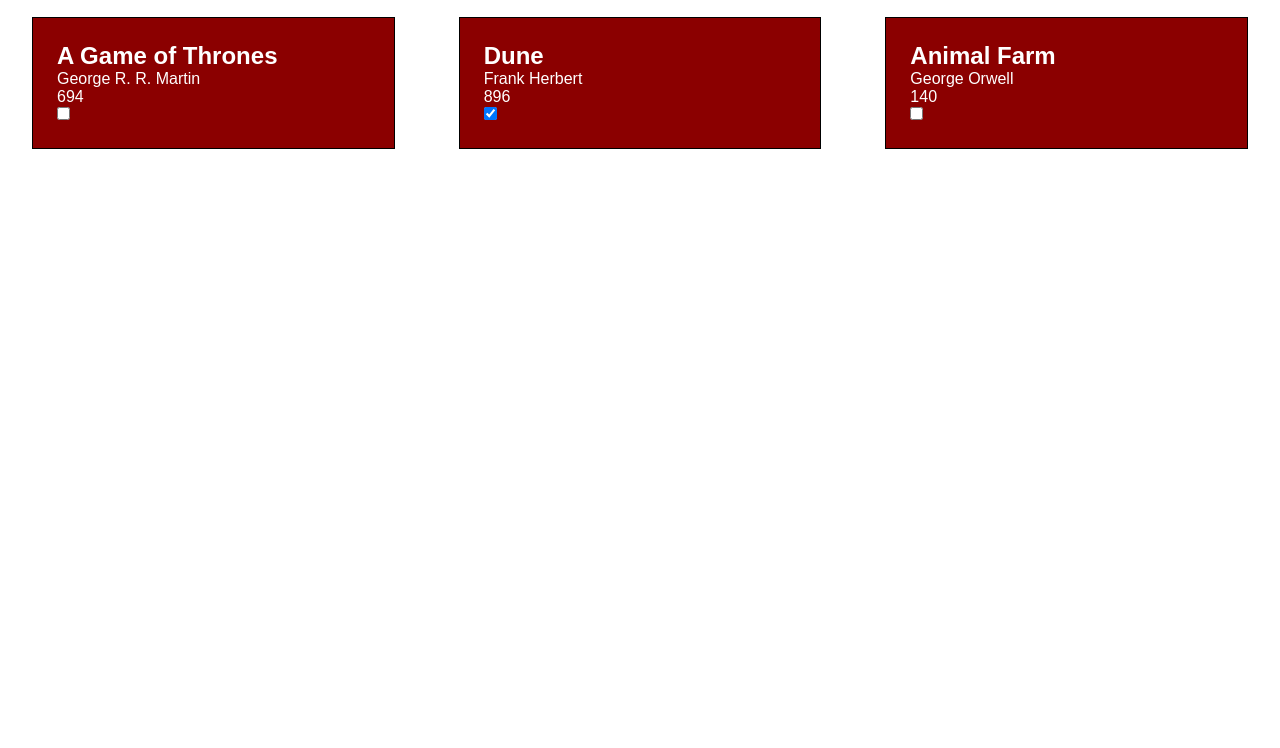
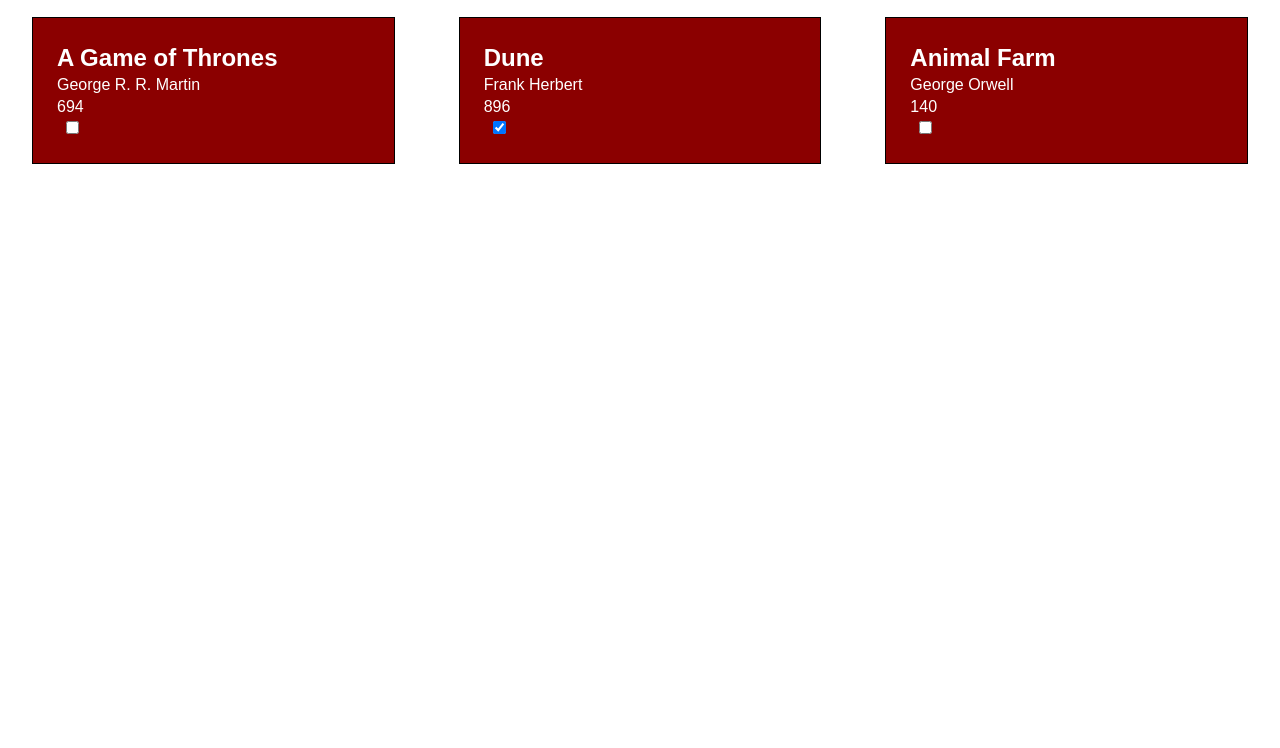
Before and after one commit to latsonj/library, a plain HTML site: page index.html in a window 1280 px wide. Shown: the part 84-832 px from the top of the page. After the commit the page ends 800 px from the top, so only its background shows below. Drawn offline with Linux system fonts and the light colour scheme.

Commit message:
Add margin and padding to elements

```diff
--- a/style.css
+++ b/style.css
@@ -32,8 +32,14 @@ input, textarea, button, select {
   color: white;
   padding: 1.5rem;
   margin: 2rem;
+
+  line-height: 1.35;
 }
 
 .heading {
-  margin: 2rem 0 0 3rem;
+  padding: 2rem 0 0 3rem;
 }
+
+input[type='checkbox']  {
+  margin-left: 1ch;
+}
```
